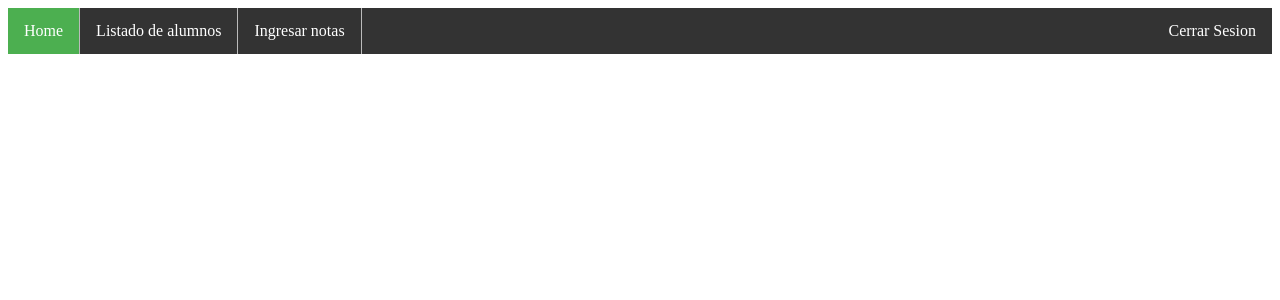
After one commit to javier-altmann/desarrollo-seguro-tp-1, a PHP site: page /Views/ingresar_notas.php in a window 1280 px wide. The commit adds this page. Shown: the top 300 px of the page. Run offline with PHP 8.4, Linux system fonts and the light colour scheme.

Commit message:
Links permisos Profesor
Agrego front base para los profesores

```diff
--- /dev/null
+++ b/Views/ingresar_notas.php
@@ -0,0 +1,26 @@
+<!DOCTYPE html>
+<html lang="en">
+<head>
+    <meta charset="UTF-8">
+    <title>Ingresar Notas</title>
+
+    <link rel="stylesheet" href="../css/grid.css">
+
+
+</head>
+
+<header>
+     <? include 'menu_profesores.php'; ?>
+</header>
+<body>
+
+   <section style="text-align: center; margin-top:50px;">
+
+
+
+
+    </section>
+
+
+</body>
+</html>
--- a/Views/menu_profesores.php
+++ b/Views/menu_profesores.php
@@ -4,8 +4,8 @@
 
  <ul>
   <li><a class="active" href="#home">Home</a></li>
-  <li><a href="#news">Listado de alumnos</a></li>
-  <li><a href="#contact">Ingresar notas</a></li>
+  <li><a href="listado_alumnos.php">Listado de alumnos</a></li>
+  <li><a href="ingresar_notas.php">Ingresar notas</a></li>
 
   <li style="float:right"><a href="#about">Cerrar Sesion</a></li>
 </ul>
```
Also changed, not shown: Views/listado_alumnos.php (added, +26 -0 lines).
